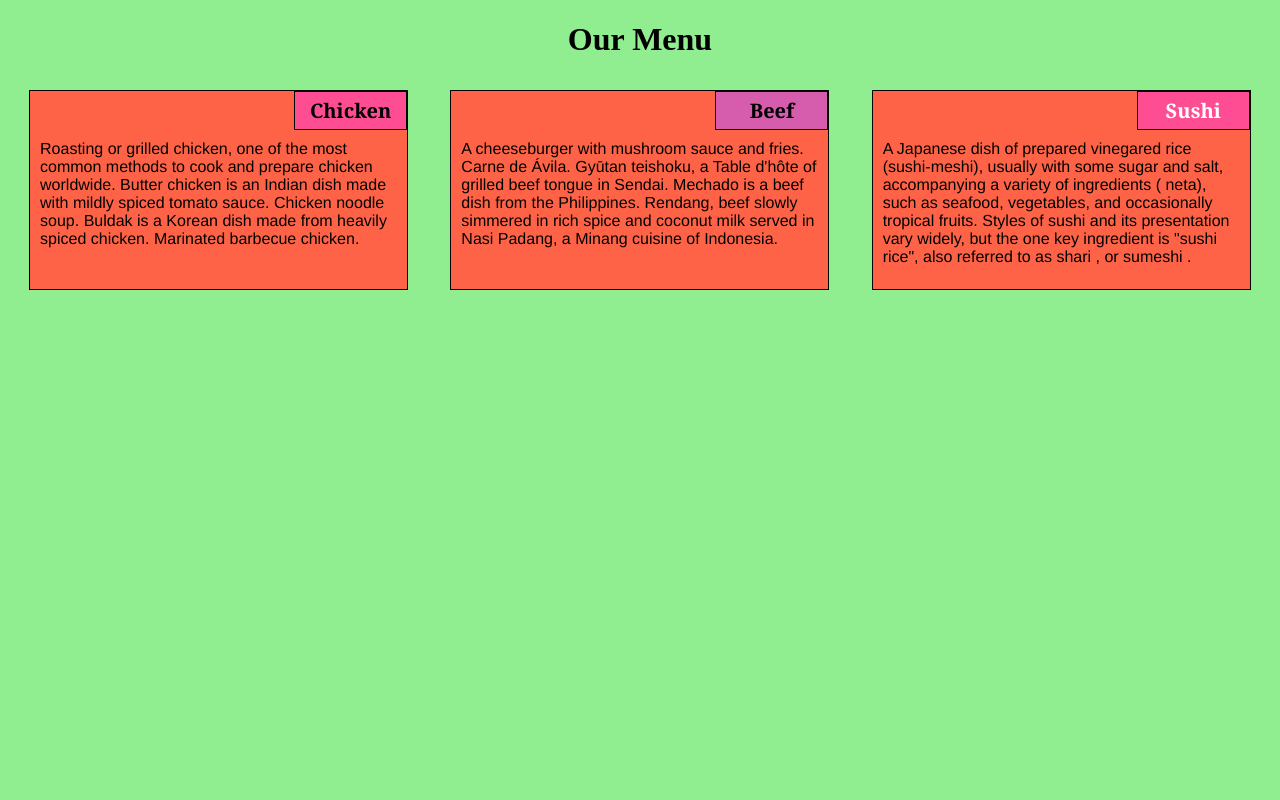
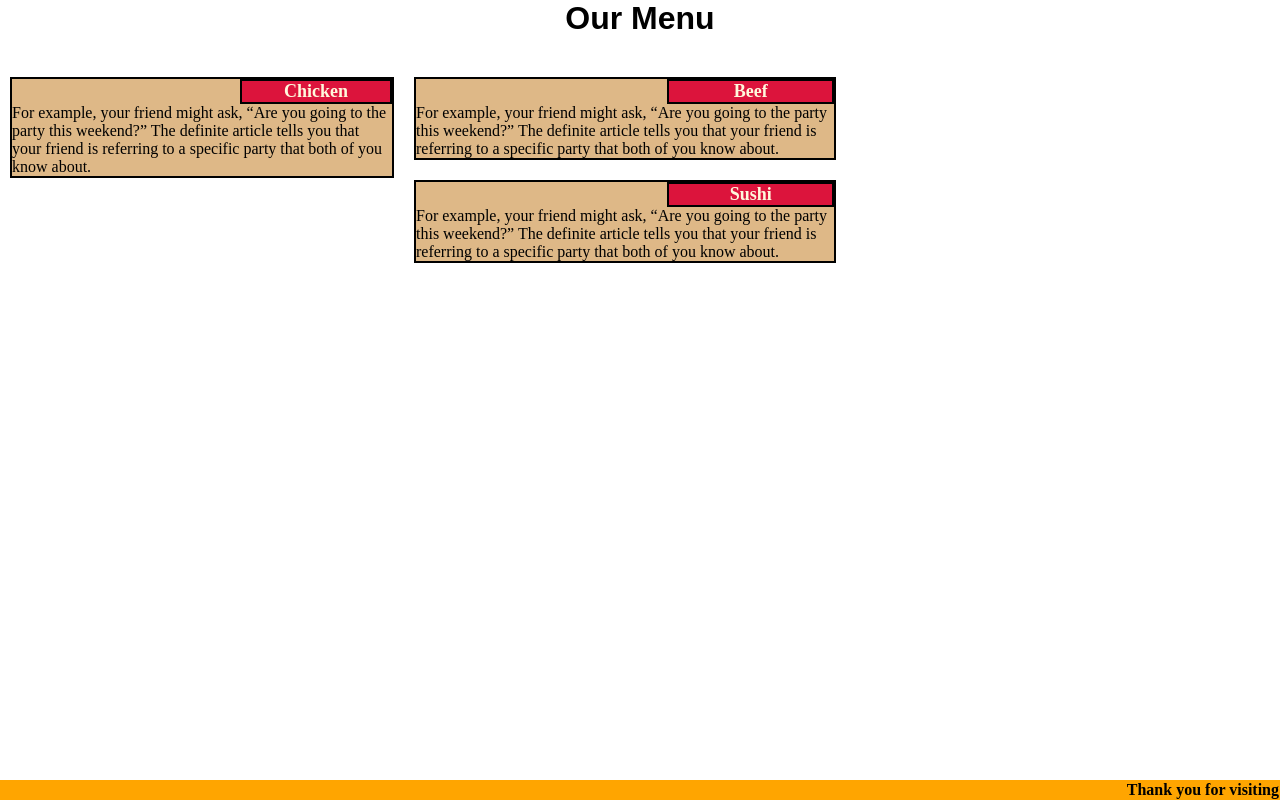
Before and after one commit to sahilmahjan/html-css-java, a plain HTML site: page site/index.html in a window 1280 px wide. Drawn offline with Linux system fonts and the light colour scheme.

Commit message:
new project soon

```diff
--- a/site/index.html
+++ b/site/index.html
@@ -8,29 +8,34 @@
 
 </head>
 <body>
-<h1>Our Menu</h1>
+<h1 class="heading">Our Menu</h1>
 
-<div class="row">
-  <div class=" container col-lg-4 col-md-6 col-sm-12">
-    <section class="chicken">
-    <div id="chicken">Chicken</div>
-   <p > Roasting or grilled chicken, one of the most common methods to cook and prepare chicken worldwide. Butter chicken is an Indian dish made with mildly spiced tomato sauce. Chicken noodle soup. Buldak is a Korean dish made from heavily spiced chicken. Marinated barbecue chicken.
-  </p>
-</section>
+<div class="acb">
+    <div class="chicken">
+        <article>
+    <h5 class="chic">Chicken</h5>
+    <p>For example, your friend might ask, “Are you going to the party this weekend?” The definite article tells you that your friend is referring to a specific party that both of you know about.
+    </p>
+</article>
+    </div>
+
+    <div class="beef">
+    <h5 class="bee">Beef</h5>
+    <p>For example, your friend might ask, “Are you going to the party this weekend?” The definite article tells you that your friend is referring to a specific party that both of you know about.
+    </p>
+    </div>
+
+     <div class="sushi">
+    <h5 class="sus">Sushi</h5>
+    <p>For example, your friend might ask, “Are you going to the party this weekend?” The definite article tells you that your friend is referring to a specific party that both of you know about.
+    </p>
+    </div>
 </div>
-  <div class=" container col-lg-4 col-md-6 col-sm-12"><section class="beef">
-    <h2 id="beef">Beef</h2>
-    <p >A cheeseburger with mushroom sauce and fries. Carne de Ávila. Gyūtan teishoku, a Table d'hôte of grilled beef tongue in Sendai. Mechado is a beef dish from the Philippines. Rendang, beef slowly simmered in rich spice and coconut milk served in Nasi Padang, a Minang cuisine of Indonesia.</p>
-
-  </section></div>
-  <div class=" container col-lg-4 col-md-6 col-sm-12"><section
-    class="sushi">
-    <h2 id="sushi">Sushi</h2>
-    <p >A Japanese dish of prepared vinegared rice (sushi-meshi), usually with some sugar and salt, accompanying a variety of ingredients ( neta), such as seafood, vegetables, and occasionally tropical fruits. Styles of sushi and its presentation vary widely, but the one key ingredient is "sushi rice", also referred to as shari , or sumeshi .</p>
-  </section>
+<div class="nav">
+ <p class="hey">Thank you for visiting</p>
 </div>
 
-</div>
+
 
 </body>
 </html>
--- a/site/style.css
+++ b/site/style.css
@@ -1,219 +1,98 @@
-* {
+*{
     box-sizing: border-box;
-  }
-  h1 {
-    font-family: arial Verdana;
+    margin: 0;
+    padding: 0;
+}
+
+.row{
+    width: 100%;
+}
+.heading{
     text-align: center;
+    margin-bottom: 30px;
+    font-family: Arial, Helvetica, sans-serif;
+}
 
-  }
-  body{
-    background-color:  lightgreen;
-  }
-  p{
-    padding:10px;
-    margin: 0;
-  }
+.chicken{
+    position: relative;
+    border: 2px solid black;
+    background-color: burlywood;
+    max-width: 30%;
+    margin-left: 70%;
+    float: left;
+    margin: 10px;
+    overflow: auto;
+    position: relative;
+    box-sizing: border-box;
+}
+.chic{
+    border: 2px solid black;
+    width: 40%;
+    margin-left: 60%;
+    margin-top: 0;
+    text-align: center;
+    font-size: 18px;
+    color: cornsilk;
+    background-color: crimson;
+}
+
+.beef{
+    position: relative;
+    border: 2px solid black;
+    background-color: burlywood;
+    max-width: 33%;
+    float: left;
+    margin: 10px;
+    overflow: auto;
+}
+.bee{
+    border: 2px solid black;
+    width: 40%;
+    margin-left: 60%;
+    margin-top: 0;
+    text-align: center;
+    font-size: 18px;
+    color: cornsilk;
+    background-color: crimson;
+}
+.sushi{
+    position: relative;
+    border: 2px solid black;
+    background-color: burlywood;
+    max-width: 33%;
+    float: left;
+    margin: 10px;
+    overflow: auto;
+}
+.sus{
+    border: 2px solid black;
+    width: 40%;
+    margin-left: 60%;
+    margin-top: 0;
+    text-align: center;
+    font-size: 18px;
+    color: cornsilk;
+    background-color: crimson;
+}
+footer{
+    margin-bottom: 0;
 
 
-    section{
-    border: 1px solid black;
-    background-color: tomato;
-    width: 90%;
-    height: 200px;
-    margin-right: auto;
-    margin-left: auto;
-    font-family: Helvetica;
-    color: black;
-    position: relative;
-    top:10px;
+}
+.hey{
+    border: 1px solid orange;
+    margin-bottom: 0;
+    text-align: right;
 
-  overflow: auto;
-
-  }
-  .cotainer{
-    border: none;
-    margin-left: auto;
-    margin-right: auto;
-    margin-top:10px;
-    margin-bottom:10px;
-    padding: 10px;
-  }
-
-  #chicken{
-    border: 1px solid black;
-    text-align: center;
-    width: 30%;
-    margin-left: 70%;
-    font-family: georgia,sans-sarif;
-    font-weight: bold;
-    font-size: 125%;
-    margin-top: 0;
-    margin-bottom:0;
-    padding: 5px;
-    background-color: #ff4d94;
-
-  }
-  #beef{
-    border: 1px solid black;
-    text-align: center;
-    width: 30%;
-    margin-left: 70%;
-    font-family: georgia,sans-sarif;
-    font-weight: bold;
-    font-size: 125%;
-    margin-top: 0;
-    margin-bottom:0;
-    padding: 5px;
-    background-color: #d65cad;
-
-  }
-  #sushi{
-    border: 1px solid black;
-    text-align: center;
-    width: 30%;
-    margin-left: 70%;
-    font-family: georgia,sans-sarif;
-    font-weight: bold;
-    font-size: 125%;
-    margin-top: 0;
-    margin-bottom:0;
-    padding: 5px;
-    background-color: #ff4d94;
-    color: white;
-
-  }
-  /* Simple Responsive Framework. */
-  .row {
+}
+.nav{
+    overflow: hidden;
+    background-color: orange;
+    position: fixed;
+    bottom: 0;
     width: 100%;
-  }
-
-  /********** Large devices only **********/
-  @media (min-width: 992px) {
-    .col-lg-1, .col-lg-2, .col-lg-3, .col-lg-4, .col-lg-5, .col-lg-6, .col-lg-7, .col-lg-8, .col-lg-9, .col-lg-10, .col-lg-11, .col-lg-12 {
-      float: left;
-
-    }
-    .col-lg-1 {
-      width: 8.33%;
-    }
-    .col-lg-2 {
-      width: 16.66%;
-    }
-    .col-lg-3 {
-      width: 25%;
-    }
-    .col-lg-4 {
-      width: 33.33%;
-    }
-    .col-lg-5 {
-      width: 41.66%;
-    }
-    .col-lg-6 {
-      width: 50%;
-    }
-    .col-lg-7 {
-      width: 58.33%;
-    }
-    .col-lg-8 {
-      width: 66.66%;
-    }
-    .col-lg-9 {
-      width: 74.99%;
-    }
-    .col-lg-10 {
-      width: 83.33%;
-    }
-    .col-lg-11 {
-      width: 91.66%;
-    }
-    .col-lg-12 {
-      width: 100%;
-    }
-  }
-
-  /********** Medium devices only **********/
-  @media (min-width: 768px) and (max-width: 991px) {
-    .col-md-1, .col-md-2, .col-md-3, .col-md-4, .col-md-5, .col-md-6, .col-md-7, .col-md-8, .col-md-9, .col-md-10, .col-md-11, .col-md-12 {
-      float: left;
-
-    }
-    .col-md-1 {
-      width: 8.33%;
-    }
-    .col-md-2 {
-      width: 16.66%;
-    }
-    .col-md-3 {
-      width: 25%;
-    }
-    .col-md-4 {
-      width: 33.33%;
-    }
-    .col-md-5 {
-      width: 41.66%;
-    }
-    .col-md-6 {
-      width: 50%;
-    }
-    .col-md-7 {
-      width: 58.33%;
-    }
-    .col-md-8 {
-      width: 66.66%;
-    }
-    .col-md-9 {
-      width: 74.99%;
-    }
-    .col-md-10 {
-      width: 83.33%;
-    }
-    .col-md-11 {
-      width: 91.66%;
-    }
-    .col-md-12 {
-      width: 100%;
-    }
-    /********** small devices only **********/
-  @media  (max-width: 767px) {
-    .col-sm-1, .col-sm-2, .col-sm-3, .col-sm-4, .col-sm-5, .col-sm-6, .col-sm-7, .col-sm-8, .col-sm-9, .col-sm-10, .col-sm-11, .col-sm-12 {
-      float: left;
-
-    }
-
-    .col-sm-1 {
-      width: 8.33%;
-    }
-    .col-sm-2 {
-      width: 16.66%;
-    }
-    .col-sm-3 {
-      width: 25%;
-    }
-    .col-sm-4 {
-      width: 33.33%;
-    }
-    .col-sm-5 {
-      width: 41.66%;
-    }
-    .col-sm-6 {
-      width: 50%;
-    }
-    .col-sm-7 {
-      width: 58.33%;
-    }
-    .col-sm-8 {
-      width: 66.66%;
-    }
-    .col-sm-9 {
-      width: 74.99%;
-    }
-    .col-sm-10 {
-      width: 83.33%;
-    }
-    .col-sm-11 {
-      width: 91.66%;
-    }
-    .col-sm-12 {
-      width: 100%;
-    }
-  }
+}
+.hey{
+    font-weight: bolder;
+    float: right;
+}
```
